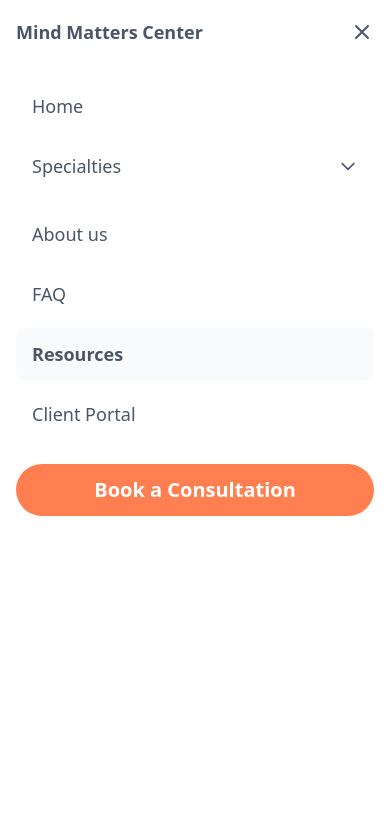
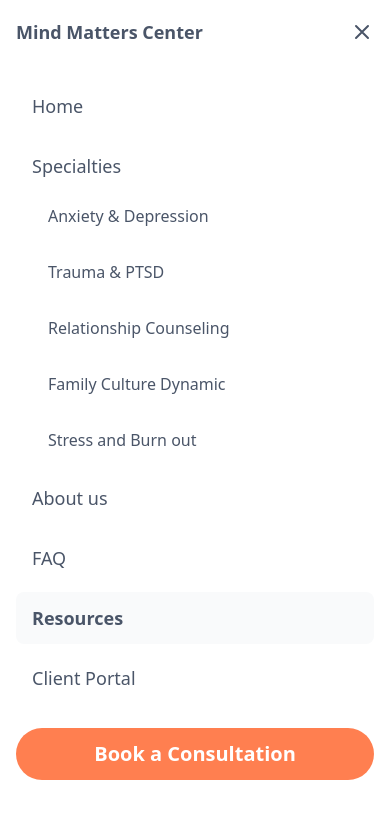
Before and after one commit to SravanthiSinha/mmc, a React (Vite) app: page /mmc/resources in a window 390 px wide. Both pictures are taken after a click on the button "Open menu". Shown: the top 818 px of the page. Built offline with nearby package versions, Linux system fonts and the light colour scheme.

Commit message:
fix scroll to top and navigation on specialities possible

```diff
--- a/src/components/Layout/Navbar.jsx
+++ b/src/components/Layout/Navbar.jsx
@@ -131,11 +131,12 @@ const Navbar = () => {
             to="/"
             className={`text-lg sm:text-xl md:text-2xl lg:text-3xl font-semibold transition-colors
               ${location.pathname === '/' && !scrolled ? 'text-brand-text-primary' : 'text-brand-text-secondary'}`}
+            onClick={() => setIsMenuOpen(false)}
           >
             Mind Matters Center
           </Link>
 
-          {/* Mobile Menu Button - Larger touch target */}
+          {/* Mobile Menu Button */}
           <button
             onClick={() => setIsMenuOpen(!isMenuOpen)}
             className="lg:hidden p-4 -mr-4 touch-manipulation"
@@ -225,58 +226,53 @@ const Navbar = () => {
         </div>
 
           {/* Mobile Menu */}
-        <div
-          className={`lg:hidden fixed inset-0 top-16 sm:top-20 bg-white z-50 transform transition-all duration-300 ease-in-out
-            ${isMenuOpen ? 'translate-x-0' : 'translate-x-full'}`}
-        >
+          {isMenuOpen && (
+            <div className="lg:hidden fixed inset-0 top-16 sm:top-20 bg-white z-50">
               <div className="flex flex-col p-4 space-y-2 h-[calc(100vh-4rem)] sm:h-[calc(100vh-5rem)] overflow-y-auto">
                 {navLinks.map((link) => (
                   <div key={link.path}>
                     {link.dropdownItems ? (
-                  <div>
-                    <button
-                      className={`w-full flex justify-between items-center px-4 py-3 text-lg rounded-lg
-                        text-brand-text-secondary hover:bg-gray-100 transition-colors duration-200
+                      <>
+                        {/* Make the Specialties text clickable on mobile */}
+                        <Link
+                          to={link.path}
+                          className={`block px-4 py-3 text-lg rounded-lg text-brand-text-secondary
+                            hover:bg-gray-100 transition-colors duration-200
                             ${location.pathname === link.path ? 'font-semibold bg-gray-50' : ''}`}
-                      onClick={() => setActiveDropdown(activeDropdown === link.path ? null : link.path)}
-                      aria-expanded={activeDropdown === link.path}
+                          onClick={() => {
+                            setIsMenuOpen(false);
+                            setActiveDropdown(null);
+                          }}
                         >
                           {link.label}
-                      <svg
-                        className={`w-5 h-5 transition-transform duration-200 ${activeDropdown === link.path ? 'rotate-180' : ''}`}
-                        fill="none"
-                        viewBox="0 0 24 24"
-                        stroke="currentColor"
-                      >
-                        <path strokeLinecap="round" strokeLinejoin="round" strokeWidth={2} d="M19 9l-7 7-7-7" />
-                      </svg>
-                    </button>
-                    <div
-                      className={`ml-4 mt-2 space-y-2 transition-all duration-200
-                        ${activeDropdown === link.path ? 'max-h-96 opacity-100' : 'max-h-0 opacity-0 overflow-hidden'}`}
-                    >
+                        </Link>
+                        {/* Dropdown items as separate clickable links */}
+                        <div className="ml-4 space-y-2">
                           {link.dropdownItems.map((item) => (
                             <Link
                               key={item.path}
                               to={item.path}
+                              className="block px-4 py-2 text-brand-text-secondary hover:bg-gray-50 rounded-lg transition-colors"
                               onClick={() => {
                                 setIsMenuOpen(false);
                                 setActiveDropdown(null);
                               }}
-                          className="block px-4 py-3 text-brand-text-secondary hover:bg-gray-50 rounded-lg transition-colors"
                             >
                               {item.label}
                             </Link>
                           ))}
                         </div>
-                  </div>
+                      </>
                     ) : (
                       renderLink(
                         link,
                         `block px-4 py-3 text-lg rounded-lg transition-colors duration-200 text-brand-text-secondary
                           hover:bg-gray-100
                           ${location.pathname === link.path ? 'font-semibold bg-gray-50' : ''}`,
-                    () => setIsMenuOpen(false)
+                        () => {
+                          setIsMenuOpen(false);
+                          setActiveDropdown(null);
+                        }
                       )
                     )}
                   </div>
@@ -293,6 +289,7 @@ const Navbar = () => {
                 </div>
               </div>
             </div>
+          )}
         </div>
     </nav>
   );
--- a/src/components/Layout/ScrollToTop.jsx
+++ b/src/components/Layout/ScrollToTop.jsx
@@ -5,11 +5,36 @@ const ScrollToTop = () => {
   const { pathname } = useLocation();
 
   useEffect(() => {
-    window.scrollTo({
-      top: 0,
-      left: 0,
-      behavior: 'instant'
-    });
+    // First attempt with requestAnimationFrame
+    const scrollToTop = () => {
+      window.scrollTo(0, 0);
+
+      // Backup scroll for mobile browsers
+      setTimeout(() => {
+        if (window.scrollY !== 0) {
+          window.scrollTo({
+            top: 0,
+            left: 0,
+            behavior: 'instant'
+          });
+        }
+      }, 100);
+    };
+
+    // Wait for next frame to ensure DOM updates
+    requestAnimationFrame(scrollToTop);
+
+    // Force scroll for stubborn mobile browsers
+    document.documentElement.style.scrollBehavior = 'auto';
+    document.body.style.scrollBehavior = 'auto';
+
+    scrollToTop();
+
+    // Reset scroll behavior
+    return () => {
+      document.documentElement.style.scrollBehavior = '';
+      document.body.style.scrollBehavior = '';
+    };
   }, [pathname]);
 
   return null;
```
Lines whose indentation alone changed are shown as unchanged.
